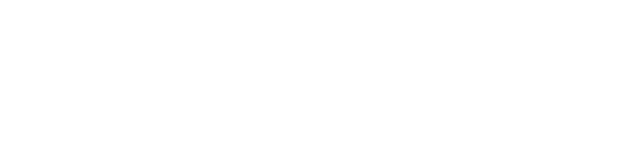
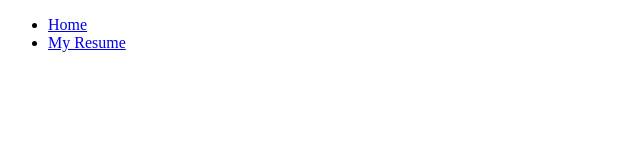
Before and after one commit to CCPS475334/CCPS475334.github.io, a plain HTML site: page index.html in a window 1280 px wide. Shown: the whole page, without its empty margins (0-640 px from the left). Drawn offline with Linux system fonts and the light colour scheme.

Commit message:
Update index.html

```diff
--- a/index.html
+++ b/index.html
@@ -3,6 +3,15 @@
 <head>
  <title></title>
    </head>
+ <header>
+  <nav>
+   <ul>
+    <li><a href="./index.html">Home</a></li>
+    <li><a href="./aboutme.html>About me</a></li>
+    <li><a href="./myresume.pdf" target="_blanket">My Resume</a></li>
+   </ul>
+  </nav>
+ </header>
 <body>
    </body>
 <footer>
```
